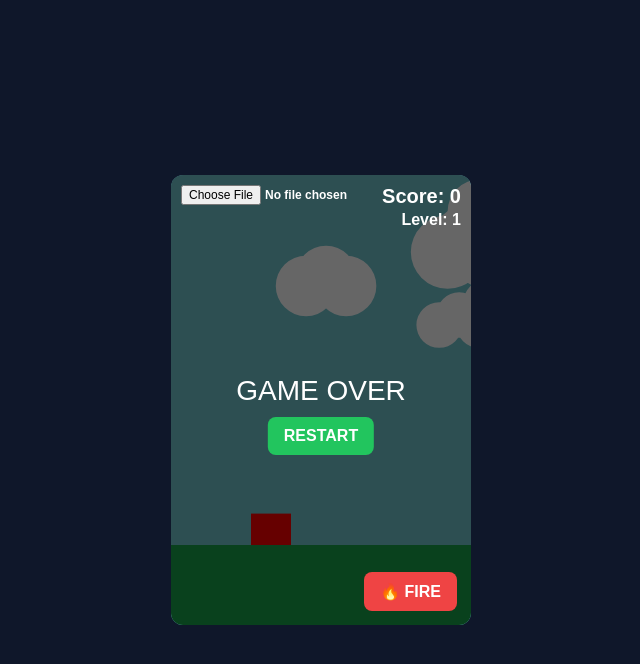
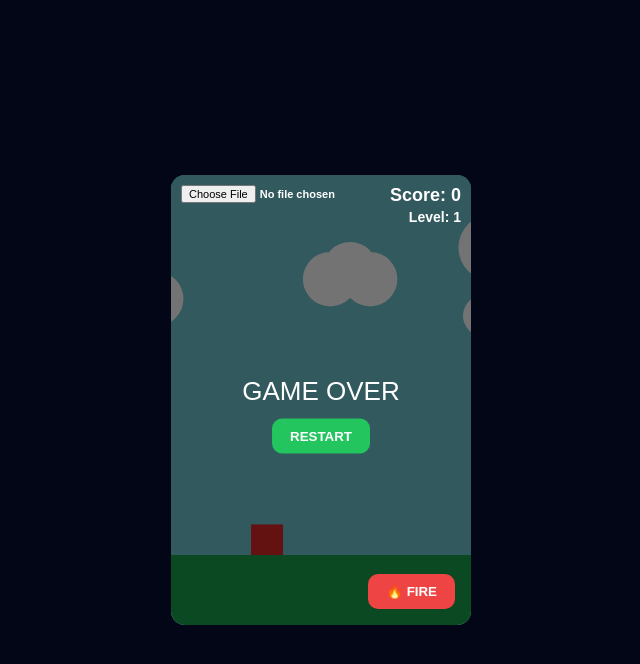
Before and after one commit to Sahajeb/FlappyBird, a plain HTML site: page index.html in a window 1280 px wide. Both pictures are taken after a click on the button "START". Shown: the whole page, without its empty margins (319-959 px from the left). Drawn offline with Linux system fonts and the light colour scheme.

Commit message:
Revamp Flappy Combat with smooth gameplay and visuals
Updated game title and improved styling for better visuals. Enhanced bird mechanics for smoother gameplay and adjusted game physics.

```diff
--- a/index.html
+++ b/index.html
@@ -1,65 +1,53 @@
-<!DOCTYPE html>
+ <!DOCTYPE html>
 <html lang="en">
 <head>
 <meta charset="UTF-8">
-<meta name="viewport" content="width=device-width, initial-scale=1.0, maximum-scale=1.0, user-scalable=no">
-<title>Flappy Combat – Mobile</title>
+<meta name="viewport"
+      content="width=device-width, initial-scale=1.0, maximum-scale=1.0, user-scalable=no">
+
+<title>Flappy Combat – Smooth Edition</title>
 
 <style>
 *{box-sizing:border-box}
 html,body{
   margin:0;
-  padding:0;
   height:100%;
   overflow:hidden;
-  background:#0f172a;
-  font-family:Arial,Helvetica,sans-serif;
+  background:#020617;
   display:flex;
   justify-content:center;
   align-items:center;
+  font-family:Arial,Helvetica,sans-serif;
 }
 
-/* GAME WRAPPER */
 #game-container{
   position:relative;
   width:100%;
   max-width:420px;
   aspect-ratio:2/3;
   background:#70c5ce;
-  border-radius:12px;
+  border-radius:14px;
   overflow:hidden;
 }
 
-/* CANVAS */
-canvas{
-  width:100%;
-  height:100%;
-  display:block;
-}
+canvas{width:100%;height:100%;display:block}
 
-/* UI */
 .ui{
   position:absolute;
   z-index:10;
-  color:#fff;
-  font-weight:bold;
+  color:white;
+  font-weight:700;
 }
 
-#score{top:10px;right:10px;font-size:20px}
-#level{top:36px;right:10px;font-size:16px}
-
-#imageInput{
-  top:10px;
-  left:10px;
-  font-size:12px;
-}
+#score{top:10px;right:10px;font-size:18px}
+#level{top:34px;right:10px;font-size:14px}
+#imageInput{top:10px;left:10px;font-size:11px}
 
 button{
-  padding:10px 16px;
   border:none;
-  border-radius:8px;
-  font-size:16px;
-  font-weight:bold;
+  border-radius:10px;
+  padding:10px 18px;
+  font-weight:700;
   cursor:pointer;
 }
 
@@ -69,17 +57,17 @@ button{
   left:50%;
   transform:translate(-50%,-50%);
   background:#22c55e;
-  color:#fff;
+  color:white;
 }
 
 #restartBtn{top:58%}
 
 #shootBtn{
   position:absolute;
-  bottom:14px;
-  right:14px;
+  bottom:16px;
+  right:16px;
   background:#ef4444;
-  color:#fff;
+  color:white;
 }
 </style>
 </head>
@@ -99,54 +87,75 @@ button{
 </div>
 
 <script>
-/* ================= SETUP ================= */
-const canvas=document.getElementById("game");
-const ctx=canvas.getContext("2d");
+/* ================= CANVAS ================= */
+const canvas = document.getElementById("game");
+const ctx = canvas.getContext("2d");
 
 function resize(){
-  canvas.width=canvas.offsetWidth;
-  canvas.height=canvas.offsetHeight;
+  const dpr = window.devicePixelRatio || 1;
+  const rect = canvas.getBoundingClientRect();
+  canvas.width = rect.width * dpr;
+  canvas.height = rect.height * dpr;
+  ctx.setTransform(dpr,0,0,dpr,0,0);
 }
 window.addEventListener("resize",resize);
 resize();
 
 /* ================= GAME STATE ================= */
-let started=false,over=false;
-let score=0,level=1,frame=0;
-let pipeSpeed=2;
+let started=false, gameOver=false;
+let score=0, level=1;
+let lastTime=0, frame=0;
+let pipeSpeed=1.9;
 
-/* ================= BIRD ================= */
-const birdImg=new Image();
-const bird={
-  x:80,y:200,w:40,h:40,vy:0,
-  gravity:0.6,jump:-10,
-  flap(){this.vy=this.jump},
-  update(){
-    this.vy+=this.gravity;
-    this.y+=this.vy;
-    if(this.y+this.h>canvas.height-80) over=true;
+/* ================= BIRD (SMOOTH TUNED) ================= */
+const birdImg = new Image();
+
+const bird = {
+  x:80,
+  y:220,
+  w:32,
+  h:32,
+  vy:0,
+
+  gravity:0.35,      // weaker gravity
+  lift:-7.2,         // softer flap
+  terminal:7,        // speed cap
+
+  flap(){
+    this.vy=this.lift;
   },
+
+  update(dt){
+    this.vy+=this.gravity*dt;
+    if(this.vy>this.terminal) this.vy=this.terminal;
+    this.y+=this.vy*dt;
+
+    if(this.y<0) this.y=0;
+    if(this.y+this.h>canvas.height-70) gameOver=true;
+  },
+
   draw(){
-    if(birdImg.src) ctx.drawImage(birdImg,this.x,this.y,this.w,this.h);
-    else{
-      ctx.fillStyle="red";
+    if(birdImg.src){
+      ctx.drawImage(birdImg,this.x,this.y,this.w,this.h);
+    }else{
+      ctx.fillStyle="#dc2626";
       ctx.fillRect(this.x,this.y,this.w,this.h);
     }
   }
 };
 
 /* ================= CLOUDS ================= */
-const clouds=[...Array(5)].map(()=>({
+const clouds=[...Array(4)].map(()=>({
   x:Math.random()*canvas.width,
-  y:Math.random()*150,
-  r:20+Math.random()*20
+  y:Math.random()*140,
+  r:18+Math.random()*18
 }));
 
 function drawClouds(){
   ctx.fillStyle="white";
   clouds.forEach(c=>{
-    c.x-=0.3;
-    if(c.x<-50)c.x=canvas.width+50;
+    c.x-=0.25;
+    if(c.x<-60) c.x=canvas.width+60;
     ctx.beginPath();
     ctx.arc(c.x,c.y,c.r,0,Math.PI*2);
     ctx.arc(c.x+20,c.y+10,c.r,0,Math.PI*2);
@@ -158,116 +167,136 @@ function drawClouds(){
 /* ================= GROUND ================= */
 function drawGround(){
   ctx.fillStyle="#16a34a";
-  ctx.fillRect(0,canvas.height-80,canvas.width,80);
+  ctx.fillRect(0,canvas.height-70,canvas.width,70);
 }
 
 /* ================= PIPES ================= */
 const pipes=[];
+
 function addPipe(){
-  let top=60+Math.random()*200;
-  pipes.push({x:canvas.width,top,scored:false});
+  const gap=160;
+  const top=60+Math.random()*200;
+  pipes.push({x:canvas.width,top,scored:false,gap});
 }
-function updatePipes(){
-  if(frame%120===0)addPipe();
+
+function updatePipes(dt){
+  if(frame%130===0) addPipe();
+
   pipes.forEach(p=>{
-    p.x-=pipeSpeed;
+    p.x-=pipeSpeed*dt;
+
     if(
-      bird.x<p.x+60&&bird.x+bird.w>p.x&&
-      (bird.y<p.top||bird.y+bird.h>p.top+150)
-    ) over=true;
+      bird.x<p.x+56 && bird.x+bird.w>p.x &&
+      (bird.y<p.top || bird.y+bird.h>p.top+p.gap)
+    ) gameOver=true;
 
-    if(!p.scored&&p.x+60<bird.x){
-      score++;p.scored=true;
-      if(score%5===0){level++;pipeSpeed+=0.4}
+    if(!p.scored && p.x+56<bird.x){
+      p.scored=true;
+      score++;
+      if(score%6===0){level++;pipeSpeed+=0.25;}
       updateHUD();
     }
   });
 }
+
 function drawPipes(){
   ctx.fillStyle="#15803d";
   pipes.forEach(p=>{
-    ctx.fillRect(p.x,0,60,p.top);
-    ctx.fillRect(p.x,p.top+150,60,canvas.height);
+    ctx.fillRect(p.x,0,56,p.top);
+    ctx.fillRect(p.x,p.top+p.gap,56,canvas.height);
   });
 }
 
 /* ================= COMBAT ================= */
-const bullets=[],enemies=[];
+let bullets=[], enemies=[];
 
 function shoot(){
-  if(!started||over)return;
-  bullets.push({x:bird.x+bird.w,y:bird.y+bird.h/2,w:12,h:4});
+  if(!started||gameOver||bullets.length>6) return;
+  bullets.push({x:bird.x+bird.w,y:bird.y+bird.h/2,w:10,h:3});
 }
 
 function spawnEnemy(){
   enemies.push({
     x:canvas.width+40,
-    y:80+Math.random()*(canvas.height-200),
-    alive:true,boom:0
+    y:90+Math.random()*(canvas.height-240),
+    alive:true,
+    boom:0
   });
 }
 
-function updateCombat(){
-  if(frame%180===0)spawnEnemy();
+function updateCombat(dt){
+  if(frame%190===0) spawnEnemy();
 
-  bullets.forEach(b=>b.x+=6);
+  bullets.forEach(b=>b.x+=6.5*dt);
   enemies.forEach(e=>{
-    if(e.alive)e.x-=2+level*0.3;
-    else e.boom++;
+    if(e.alive) e.x-=(1.6+level*0.25)*dt;
+    else e.boom+=dt;
   });
 
   bullets.forEach(b=>{
     enemies.forEach(e=>{
-      if(e.alive&&
-         b.x<e.x+40&&b.x+b.w>e.x&&
-         b.y<e.y+40&&b.y+b.h>e.y){
+      if(e.alive &&
+        b.x<e.x+36 && b.x+b.w>e.x &&
+        b.y<e.y+36 && b.y+b.h>e.y){
         e.alive=false;
         score+=2;
         updateHUD();
       }
     });
   });
+
+  bullets=bullets.filter(b=>b.x<canvas.width);
+  enemies=enemies.filter(e=>e.x>-60 && e.boom<8);
 }
 
 function drawCombat(){
-  bullets.forEach(b=>{
-    ctx.fillStyle="yellow";
-    ctx.fillRect(b.x,b.y,b.w,b.h);
-  });
+  ctx.fillStyle="yellow";
+  bullets.forEach(b=>ctx.fillRect(b.x,b.y,b.w,b.h));
 
   enemies.forEach(e=>{
     if(e.alive){
       ctx.fillStyle="#7c3aed";
-      ctx.fillRect(e.x,e.y,40,40);
+      ctx.fillRect(e.x,e.y,36,36);
     }else{
-      ctx.fillStyle=`rgba(255,150,0,${1-e.boom/10})`;
+      ctx.fillStyle=`rgba(255,140,0,${1-e.boom/8})`;
       ctx.beginPath();
-      ctx.arc(e.x+20,e.y+20,e.boom*4,0,Math.PI*2);
+      ctx.arc(e.x+18,e.y+18,e.boom*5,0,Math.PI*2);
       ctx.fill();
     }
   });
 }
 
 /* ================= INPUT ================= */
+canvas.addEventListener("touchstart",e=>{
+  e.preventDefault();
+  if(e.touches.length===1) bird.flap();
+  if(e.touches.length===2) shoot();
+},{passive:false});
+
+canvas.addEventListener("mousedown",()=>bird.flap());
 document.addEventListener("keydown",e=>{
-  if(e.code==="Space")bird.flap();
-  if(e.code==="KeyF")shoot();
+  if(e.code==="Space") bird.flap();
+  if(e.code==="KeyF") shoot();
 });
-canvas.addEventListener("mousedown",()=>bird.flap());
-canvas.addEventListener("touchstart",e=>{
-  if(e.touches.length===1)bird.flap();
-  if(e.touches.length===2)shoot();
-},{passive:false});
+
+document.getElementById("shootBtn").onclick=shoot;
 
 /* ================= UI ================= */
 const startBtn=document.getElementById("startBtn");
 const restartBtn=document.getElementById("restartBtn");
-document.getElementById("shootBtn").onclick=shoot;
+const scoreEl=document.getElementById("score");
+const levelEl=document.getElementById("level");
+
+function updateHUD(){
+  scoreEl.textContent="Score: "+score;
+  levelEl.textContent="Level: "+level;
+}
 
 startBtn.onclick=()=>{
-  started=true;over=false;
+  started=true;
   startBtn.style.display="none";
 };
+
 restartBtn.onclick=reset;
 
 document.getElementById("imageInput").onchange=e=>{
@@ -276,32 +305,29 @@ document.getElementById("imageInput").onchange=e=>{
   r.readAsDataURL(e.target.files[0]);
 };
 
-function updateHUD(){
-  scoreEl.textContent="Score: "+score;
-  levelEl.textContent="Level: "+level;
-}
-const scoreEl=document.getElementById("score");
-const levelEl=document.getElementById("level");
-
 /* ================= RESET ================= */
 function reset(){
-  score=0;level=1;frame=0;pipeSpeed=2;
+  score=0;level=1;frame=0;pipeSpeed=1.9;
   pipes.length=bullets.length=enemies.length=0;
-  bird.y=200;bird.vy=0;
-  over=false;restartBtn.style.display="none";
+  bird.y=220;bird.vy=0;
+  gameOver=false;
+  restartBtn.style.display="none";
   updateHUD();
 }
 
 /* ================= LOOP ================= */
-function loop(){
+function loop(t){
+  const dt=(t-lastTime)/16.67;
+  lastTime=t;
+
   ctx.clearRect(0,0,canvas.width,canvas.height);
   drawClouds();
 
-  if(started&&!over){
+  if(started&&!gameOver){
     frame++;
-    bird.update();
-    updatePipes();
-    updateCombat();
+    bird.update(dt);
+    updatePipes(dt);
+    updateCombat(dt);
   }
 
   drawPipes();
@@ -309,11 +335,11 @@ function loop(){
   bird.draw();
   drawGround();
 
-  if(over){
-    ctx.fillStyle="rgba(0,0,0,0.6)";
+  if(gameOver){
+    ctx.fillStyle="rgba(0,0,0,0.55)";
     ctx.fillRect(0,0,canvas.width,canvas.height);
-    ctx.fillStyle="#fff";
-    ctx.font="28px Arial";
+    ctx.fillStyle="white";
+    ctx.font="26px Arial";
     ctx.textAlign="center";
     ctx.fillText("GAME OVER",canvas.width/2,canvas.height/2);
     restartBtn.style.display="block";
@@ -321,7 +347,8 @@ function loop(){
 
   requestAnimationFrame(loop);
 }
-loop();
+requestAnimationFrame(loop);
 </script>
+
 </body>
 </html>
```
